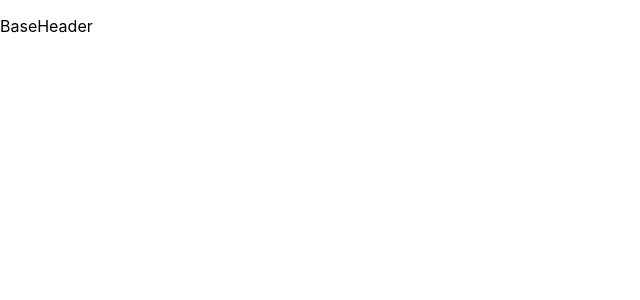
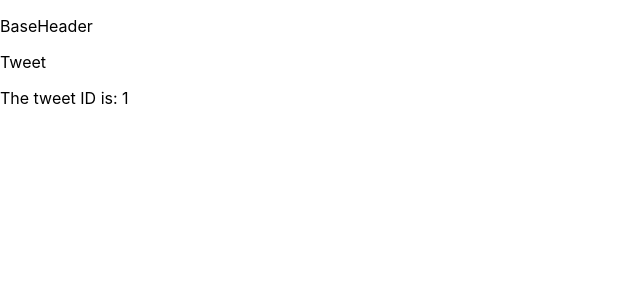
Before and after one commit to tjcchen/a-react-repo, a React (Create React App) app in the folder react-app/: page /tweet/1 in a window 1280 px wide. Before the commit this address had no page. Shown: the top 300 px of the page, without its empty margins (0-640 px from the left). Built offline with nearby package versions, Linux system fonts and the light colour scheme.

Commit message:
feat: adding useParams logic

```diff
--- a/react-app/src/App4.jsx
+++ b/react-app/src/App4.jsx
@@ -18,6 +18,7 @@ import {
 import AppHeader from "./router/AppHeader";
 import Login from "./router/Login";
 import Dashboard from "./router/Dashboard";
+import Tweet from "./router/Tweet";
 
 export default function App() {
   return (
@@ -28,6 +29,7 @@ export default function App() {
           <Route path="/" element={<Dashboard />} />
           <Route path="/login" element={<Login />} />
           <Route path="/dashboard" element={<Dashboard />} />
+          <Route path="/tweet/:tweetId" element={<Tweet />} />
           <Route path="/login" element={<Navigate />} />
         </Routes>
       </Router>
--- a/react-app/src/router/Dashboard.jsx
+++ b/react-app/src/router/Dashboard.jsx
@@ -11,11 +11,17 @@ export default function Dashboard() {
   return (
     <>
       <p>Dashboard</p>
-      <button onClick={() => navigate("/login", { replace: false, state: data })}>
+      <button
+        onClick={() => navigate("/login", { replace: false, state: data })}
+      >
         Go to login
       </button>
 
       <Link to="/login">Go to login with Link</Link>
+
+      <p>
+        <button onClick={() => navigate("/tweet/" + data)}>Go to Tweer</button>
+      </p>
     </>
   );
 }
--- /dev/null
+++ b/react-app/src/router/Tweet.jsx
@@ -0,0 +1,13 @@
+import { useParams } from "react-router-dom";
+
+export default function Tweet() {
+  // grab https://location/tweet/{tweerId} from the url
+  const { tweetId } = useParams();
+
+  return (
+    <>
+      <p>Tweet</p>
+      <p>The tweet ID is: {tweetId}</p>
+    </>
+  );
+}
```
